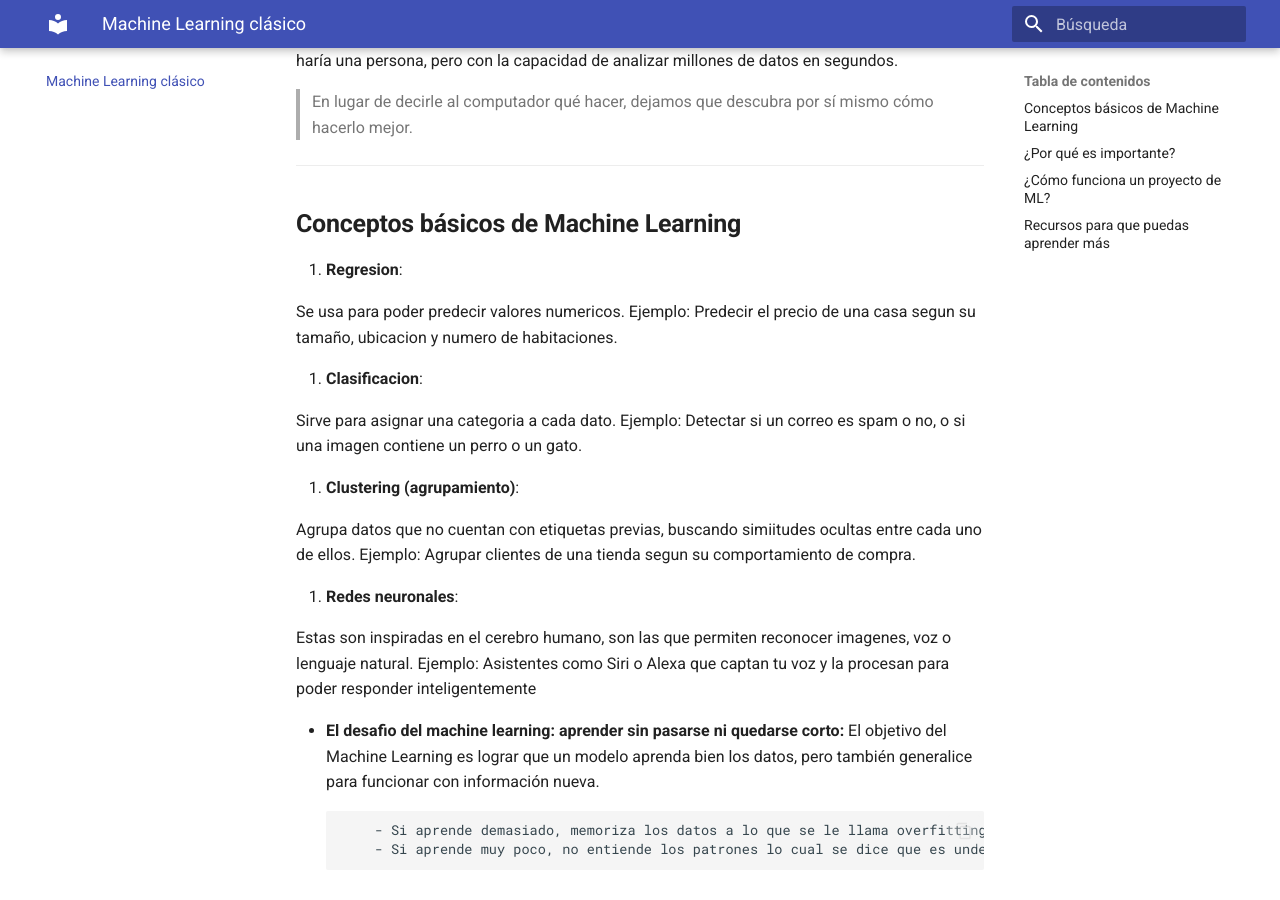
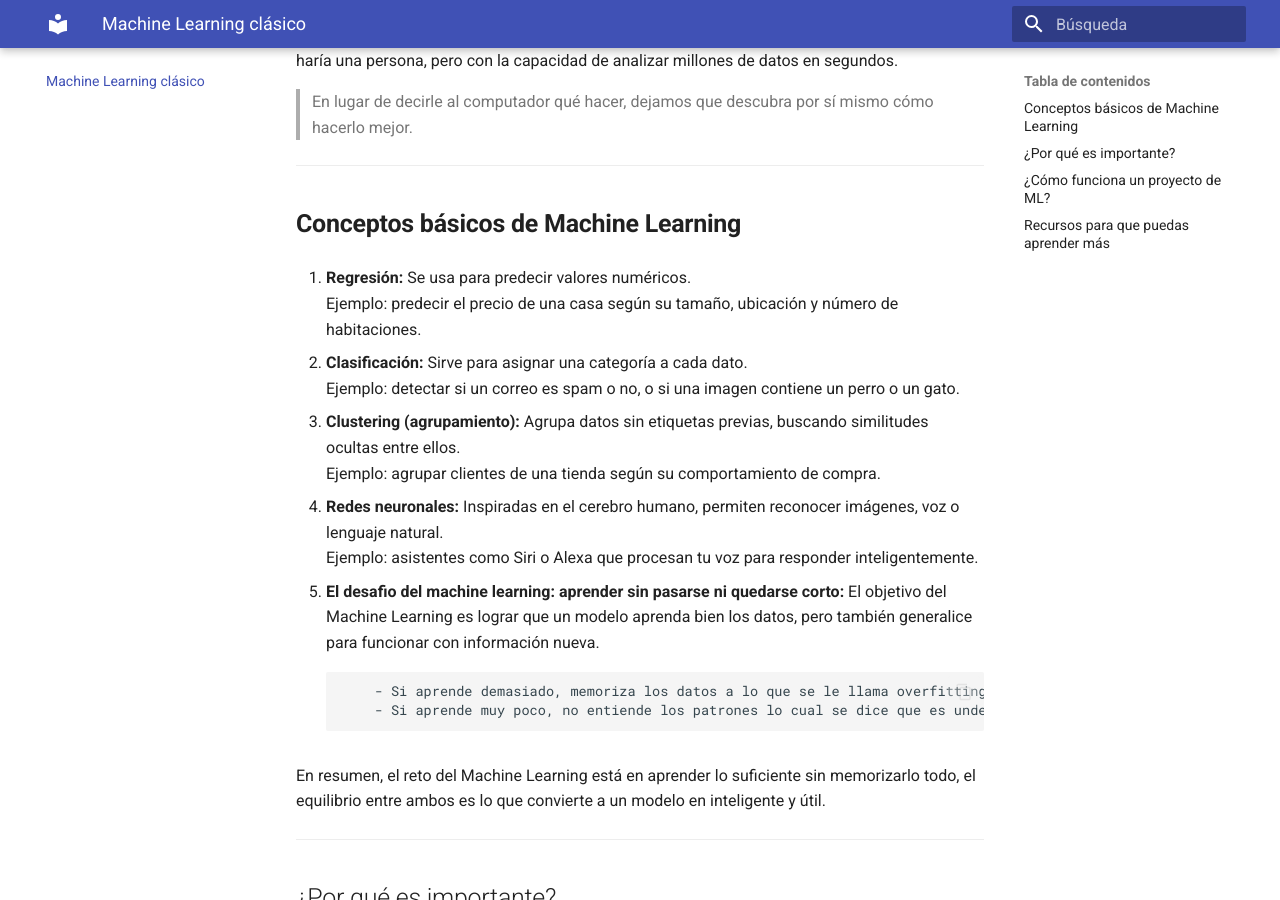
Before and after one commit to jameusk1028/Explorando-el-QML-desde-0, an MkDocs documentation site: the page built from docs/machine_learning.md, in a window 1280 px wide and 900 px high, scrolled down 324 px. Built offline with MkDocs 1.6.1 and Material for MkDocs 9.7.7, drawn with Linux system fonts in a browser that asks for light colours.

Commit message:
Mejorar redacción de conceptos básicos de Machine Learning
Se mejoró la redacción y la estructura de los conceptos básicos de Machine Learning, incluyendo regresión, clasificación, clustering y redes neuronales.

```diff
--- a/docs/machine_learning.md
+++ b/docs/machine_learning.md
@@ -10,28 +10,18 @@
 ---
 
 ##  **Conceptos básicos de Machine Learning**
-1.  **Regresion**:
+1. **Regresión:** Se usa para predecir valores numéricos.
+   Ejemplo: predecir el precio de una casa según su tamaño, ubicación y número de habitaciones.
 
-   Se usa para poder predecir valores numericos.
-   Ejemplo: Predecir el precio de una casa segun su tamaño, ubicacion y numero de habitaciones.
+2. **Clasificación:** Sirve para asignar una categoría a cada dato.
+   Ejemplo: detectar si un correo es spam o no, o si una imagen contiene un perro o un gato.
 
+3. **Clustering (agrupamiento):** Agrupa datos sin etiquetas previas, buscando similitudes ocultas entre ellos.
+   Ejemplo: agrupar clientes de una tienda según su comportamiento de compra.
 
-2. **Clasificacion**:
+4. **Redes neuronales:** Inspiradas en el cerebro humano, permiten reconocer imágenes, voz o lenguaje natural.
+   Ejemplo: asistentes como Siri o Alexa que procesan tu voz para responder inteligentemente.
 
-   Sirve para asignar una categoria a cada dato.
-   Ejemplo: Detectar si un correo es spam o no, o si una imagen contiene un perro o un gato.
-
-
-3. **Clustering (agrupamiento)**:
-
-   Agrupa datos que no cuentan con etiquetas previas, buscando simiitudes ocultas entre cada uno de ellos.
-   Ejemplo: Agrupar clientes de una tienda segun su comportamiento de compra.
-
-
-4. **Redes neuronales**:
-
-   Estas son inspiradas en el cerebro humano, son las que permiten reconocer imagenes, voz o lenguaje natural.
-   Ejemplo: Asistentes como Siri o Alexa que captan tu voz y la procesan para poder responder inteligentemente
 
 
 
```
